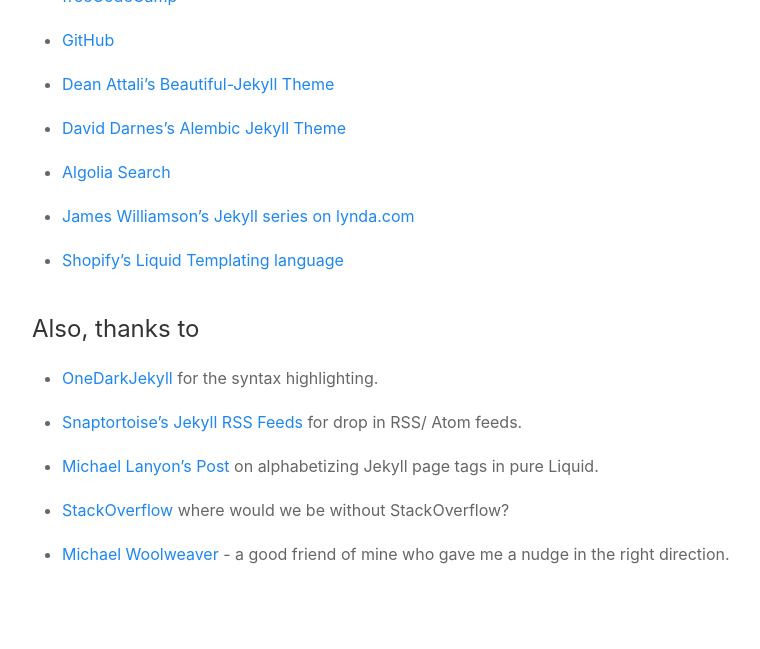
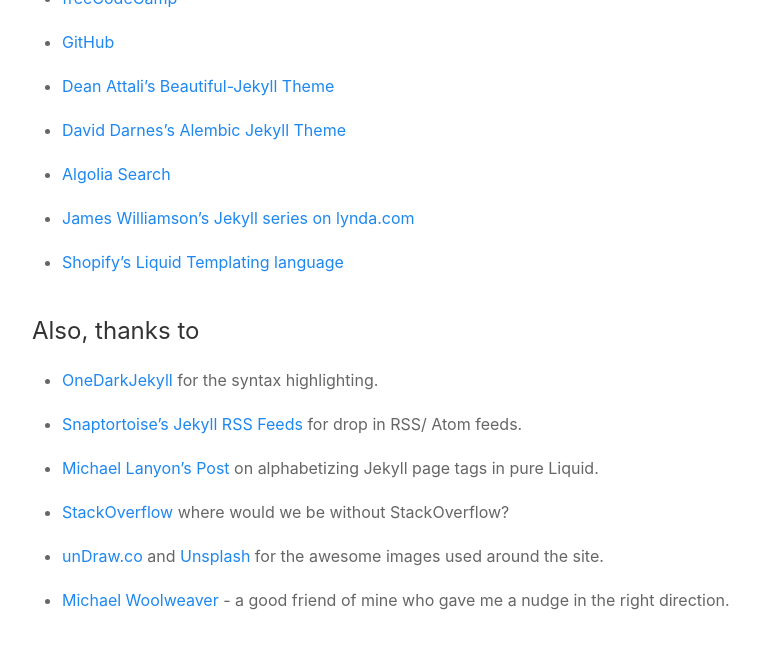
Before and after one commit to jpasholk/jekyll-uikit, a Jekyll site: the page built from about.md, in a window 1280 px wide and 900 px high, scrolled down 1666 px, cut to the strip 0-652 px from the top of the window. Shown: the top 649 px of the strip, without its empty margins (38-798 px from the left). Built offline with Jekyll 4.4.1, drawn with Linux system fonts in a browser that asks for light colours.

Commit message:
Added credits, updated gem, changed screenshot.

```diff
--- a/about.md
+++ b/about.md
@@ -42,4 +42,6 @@
 
 * [StackOverflow](https://stackoverflow.com/search?q=Jekyll){:target="_ blank"} where would we be without StackOverflow?
 
+* [unDraw.co](https://undraw.co) and [Unsplash](https://unsplash.com) for the awesome images used around the site.
+
 * [Michael Woolweaver](https://github.com/mwoolweaver){:target="_ blank"} - a good friend of mine who gave me a nudge in the right direction.
```
Also changed, not shown: README.md, Screenshot.png, jekyll-uikit.gemspec.
